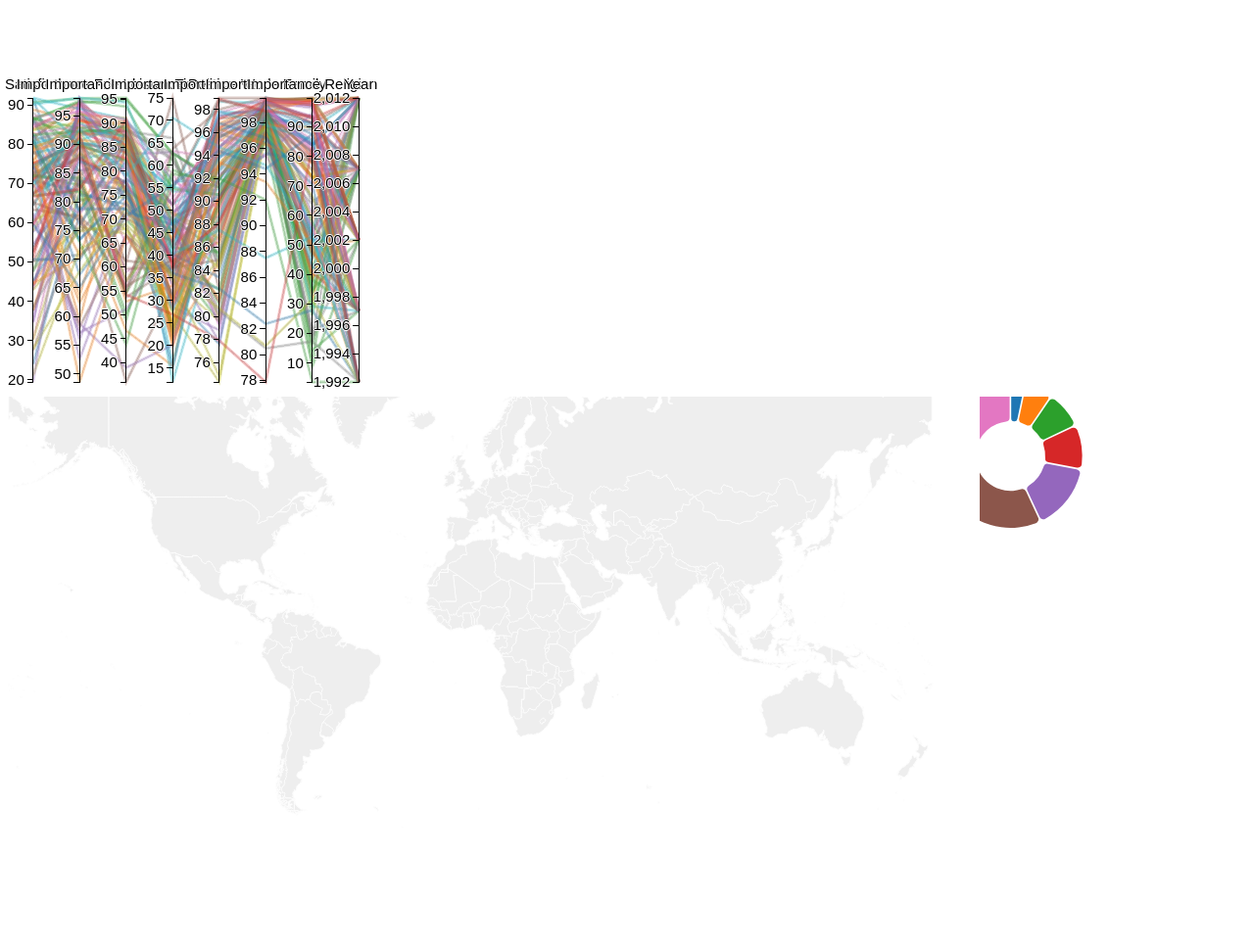
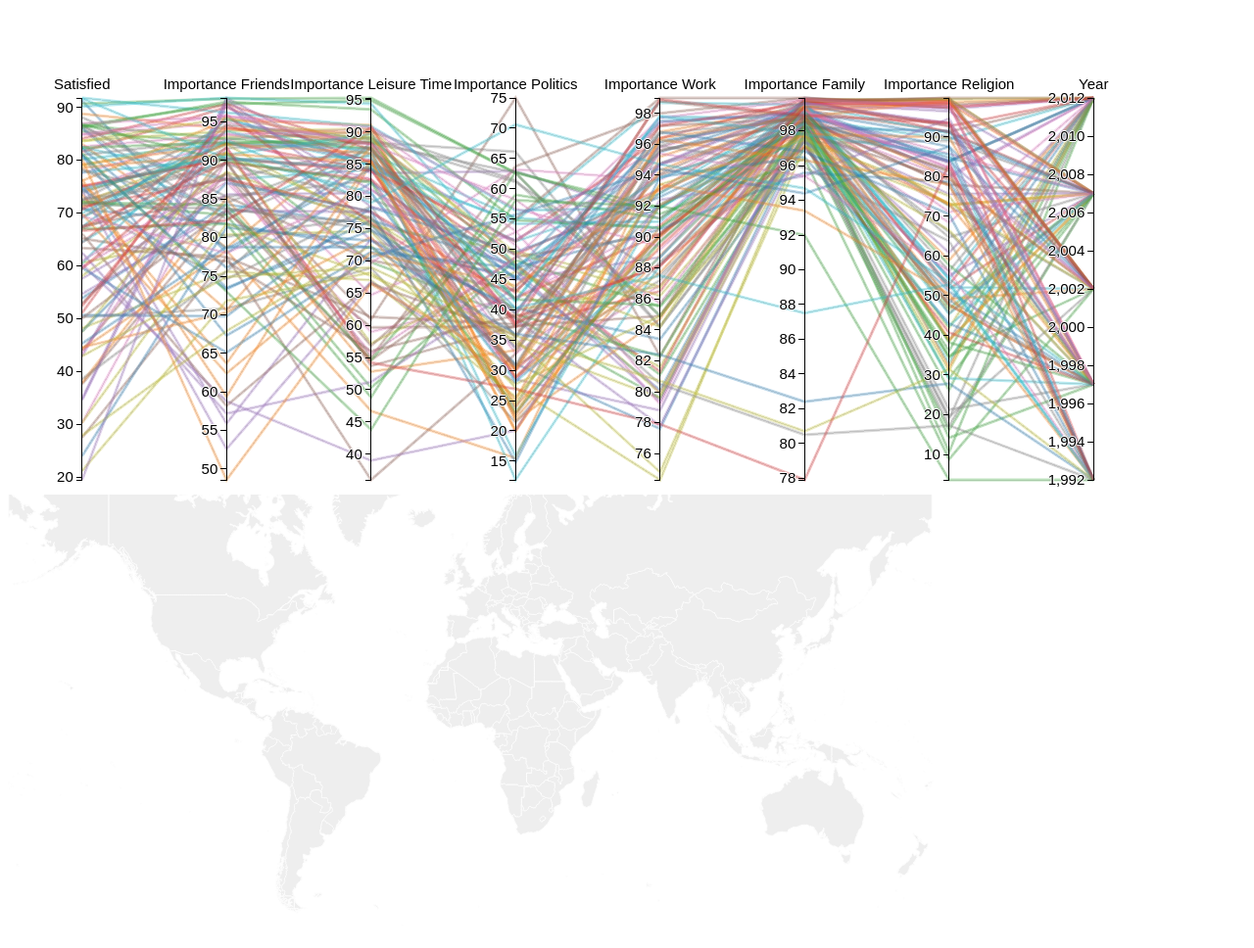
Before and after one commit to Paeron/Project-2, a plain HTML site: page index.html in a window 1280 px wide. Shown: the whole page at 98% size. Before the commit the page ends 893 px from the top, so only its background shows below. Drawn offline with nearby package versions, Linux system fonts and the light colour scheme.

Commit message:
Add files via upload

```diff
--- a/index.html
+++ b/index.html
@@ -70,8 +70,8 @@ var color = d3.scale.category20();
 
 // !!!!!!!!!!!!!!!!!!!!!!!! VIEW 1 START !!!!!!!!!!!!!!!!!!!!!!!!!!!!!!!!!!!!!!!
 var margin = {top: 100, right: 10, bottom: 10, left: 10},
-    width = 400 - margin.left - margin.right,
-    height = 400 - margin.top - margin.bottom; // 960 widht & 500 height
+    width = 1200 - margin.left - margin.right,
+    height = 500 - margin.top - margin.bottom; // 960 widht & 500 height
 
 var x = d3.scale.ordinal().rangePoints([0, width], 1),
     y = {},
@@ -296,8 +296,8 @@ var newdata = [{"age":"Poorest 10 %","population":4},{"age":"Poorest 20 %","popu
 var categries = ["Poorest 10%", "Poorest 20%","2nd Poorest 20%","Middle 20%","2nd Richest 20%","Richest 20%","Richest 10%"];
 
 var margin = {top:40,left:40,right:40,bottom:40};
-newwidth = 900;
-newheight = 900;
+newwidth = 300;
+newheight = 300;
 radius = Math.min(newwidth-100,newheight-100)/2;
 var color = d3.scale.category10();
 var arc = d3.svg.arc()
```
